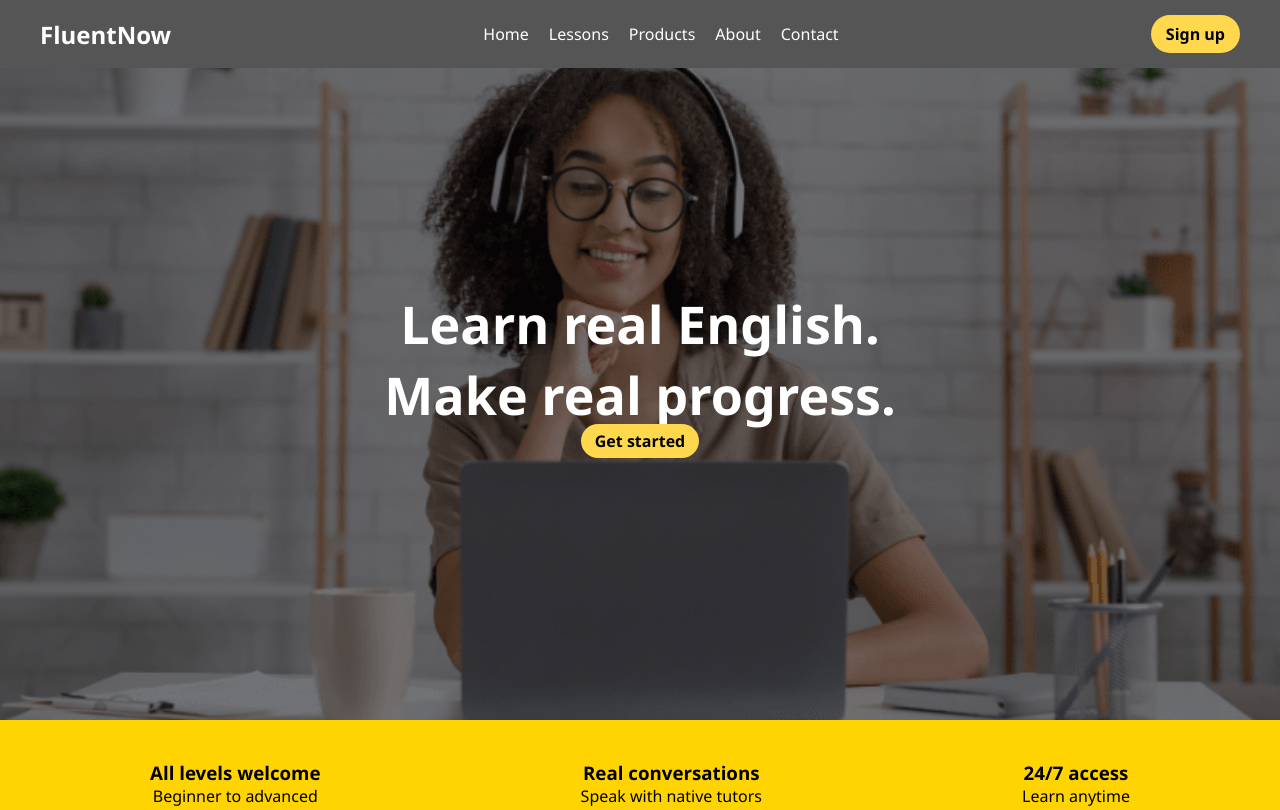
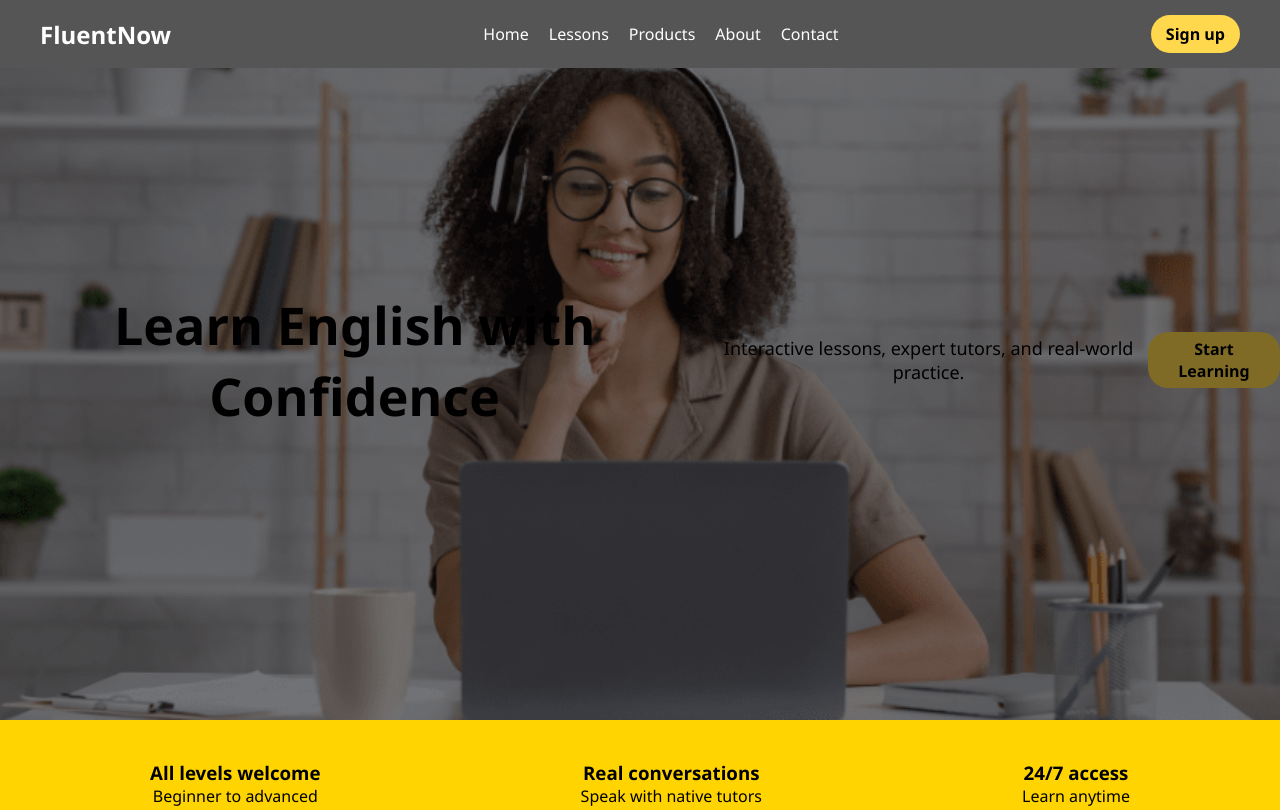
Before and after one commit to Nyamsuren92/FluentNowWebsite, a website: page index.html in a window 1280 px wide. Shown: the top 810 px of the page. Drawn offline with Linux system fonts and the light colour scheme; no server answers.

Commit message:
Update hero section content

```diff
--- a/index.html
+++ b/index.html
@@ -30,9 +30,9 @@
 
 <!-- HERO -->
 <section class="hero">
-  <div class="hero-content">
-    <h1>Learn real English.<br>Make real progress.</h1>
-    <a href="#" class="btn">Get started</a>
+ <h1>Learn English with Confidence</h1>
+<p>Interactive lessons, expert tutors, and real-world practice.</p>
+<a href="services.html" class="btn">Start Learning</a>
   </div>
 </section>
 
```
